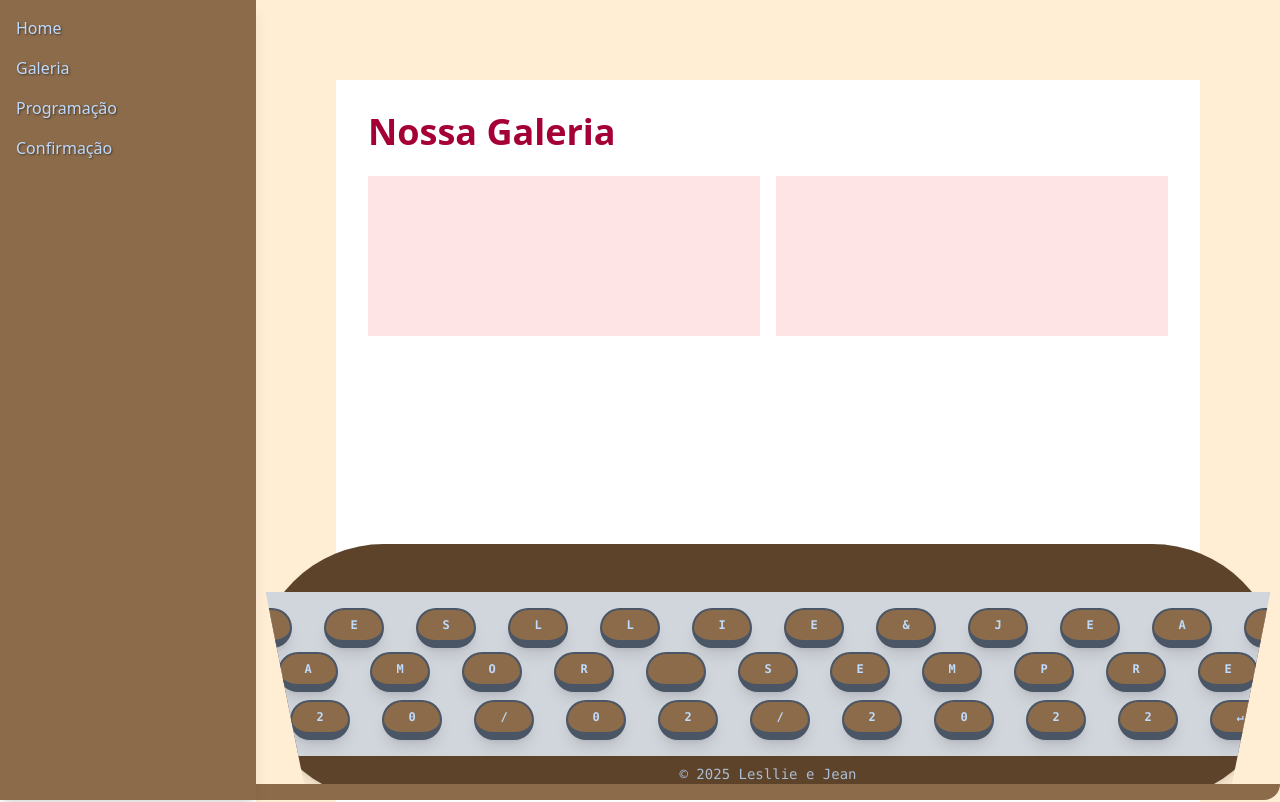
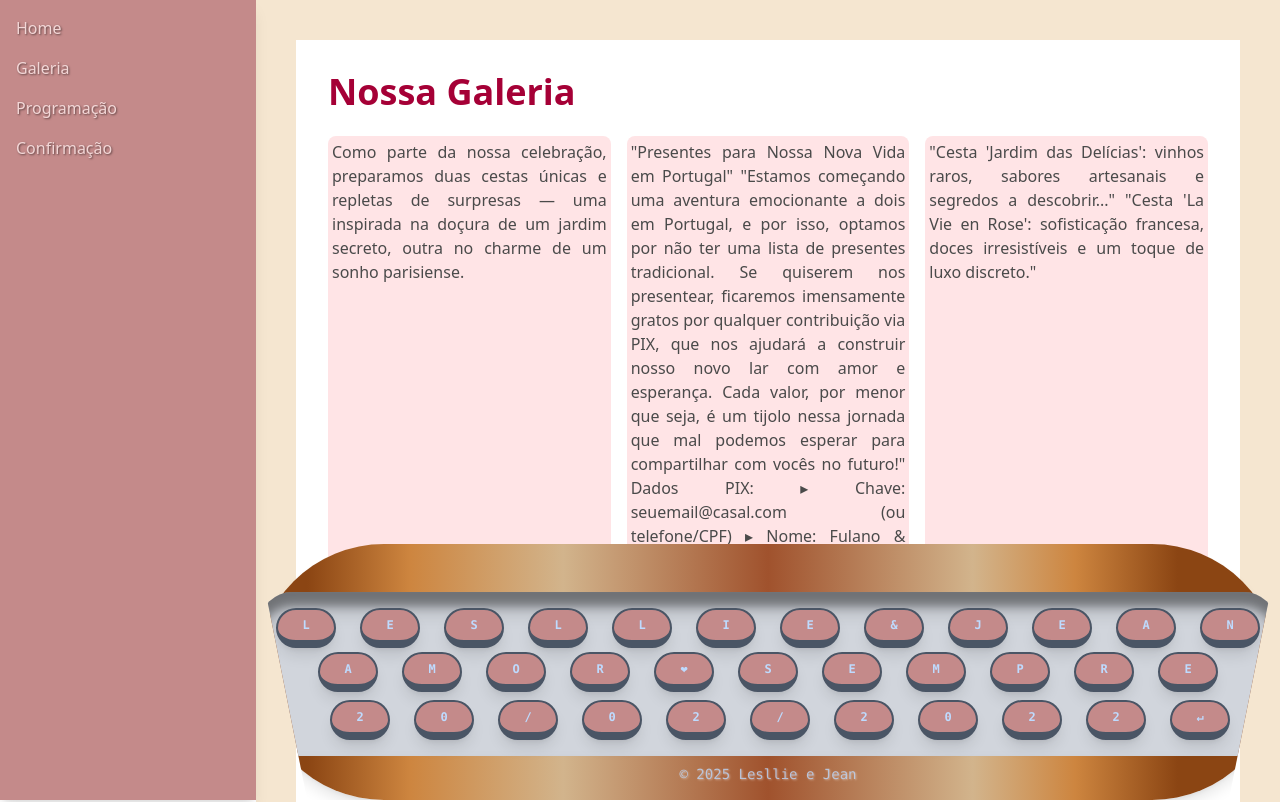
Before and after one commit to zitchu/despedida, a React (Vite) app: page /galeria in a window 1280 px wide. Shown: the top 802 px of the page. Built offline with nearby package versions, Linux system fonts and the light colour scheme.

Commit message:
animação teclado

```diff
--- a/src/App.css
+++ b/src/App.css
@@ -3,38 +3,79 @@
   width: 100%;
 }
 
-/* Cores principais */
-.marrom-escuro {
-  color: #5C4329;
+/* Paleta Principal - Verde & Pêssego */
+.verde-claro {
+  color: #B8E0C6;
 }
 
-.bg-marrom-escuro {
-  background-color: #5C4329;
+.bg-verde-claro {
+  background-color: #B8E0C6;
 }
 
-.marrom-medio {
-  color: #8B6B4A;
+.pessego {
+  color: #FFD8B8;
 }
 
-.bg-marrom-medio {
-  background-color: #8B6B4A;
+.bg-pessego {
+  background-color: #FFD8B8;
 }
 
-/* Azuis suaves */
-.azul-gelo {
-  color: #F5F9FC;
+.verde-musgo {
+  color: #8AAE92;
 }
 
-.bg-azul-gelo {
-  background-color: #F5F9FC;
+.bg-verde-musgo {
+  background-color: #8AAE92;
 }
 
-.azul-poado {
-  color: #E6F0F7;
+/* Paleta Secundária - Rosa & Rosado */
+.rosa-poeira {
+  color: #E8B5B5;
 }
 
-.bg-azul-poado {
-  background-color: #E6F0F7;
+.bg-rosa-poeira {
+  background-color: #E8B5B5;
+}
+
+.rosa-claro {
+  color: #FFE6E6;
+}
+
+.bg-rosa-claro {
+  background-color: #FFE6E6;
+}
+
+.vinho-suave {
+  color: #C48A8A;
+}
+
+.bg-vinho-suave {
+  background-color: #C48A8A;
+}
+
+/* Neutros & Bases */
+.bege-rosado {
+  color: #F3D7D7;
+}
+
+.bg-bege-rosado {
+  background-color: #F3D7D7;
+}
+
+.areia {
+  color: #F5E6D0;
+}
+
+.bg-areia {
+  background-color: #F5E6D0;
+}
+
+.branco-sujo {
+  color: #F8F4F0;
+}
+
+.bg-branco-sujo {
+  background-color: #F8F4F0;
 }
 
 /* Destaques */
@@ -46,17 +87,26 @@
   background-color: #D4AF37;
 }
 
-.rosa-poeira {
-  color: #E8C4C4;
+/* Textos */
+.texto-escuro {
+  color: #5A5A5A;
 }
 
-.bg-rosa-poeira {
-  background-color: #E8C4C4;
+.texto-cinza {
+  color: #4A4A4A;
 }
 
-/* Texturas e bordas */
+/* Bordas & Efeitos */
 .borda-dourada {
   border: 1px solid #D4AF37;
+}
+
+.borda-verde {
+  border: 1px solid #8AAE92;
+}
+
+.sombra-rosa {
+  box-shadow: 0 4px 8px rgba(232, 181, 181, 0.2);
 }
 
 .sombra-suave {
@@ -94,3 +144,68 @@
   from { width: 0 }
   to { width: 100% }
 }
+
+
+.inner-shadow-dark {
+  box-shadow: inset 0 14px 8px 0 rgba(0, 0, 0, 0.3),
+              inset 0 16px 20px 0 rgba(0, 0, 0, 0.25);
+}
+
+.inner-shadow-dark-sm {
+  box-shadow: 2px 4px 0 rgba(0, 0, 0, 0.2);
+}
+
+.bronze-button {
+  padding: 6px 16px;
+
+  color: #000;
+  background: linear-gradient(
+    90deg,
+    #8b4513 5%,
+    #cd853f 15%,
+    #d2b48c 30%,
+    #a0522d 50%,
+    #d2b48c 70%,
+    #cd853f 80%,
+    #8b4513 90%
+  );
+  text-shadow: 1px 1px 2px rgba(255, 255, 255, 0.5);
+  border-radius: 10px;
+  box-shadow: 0 2px 5px rgba(0, 0, 0, 0.3);
+  cursor: pointer;
+}
+
+.triangulo-abaulado {
+  position: relative;
+  width: 10%;
+  height: 10%;
+}
+
+.triangulo-abaulado::before {
+  content: "";
+  position: absolute;
+  width: 100%;
+  height: 100%;
+  background-color: #73864F; /* Cor do triângulo */
+  clip-path: polygon(50% 0%, 0% 100%, 100% 100%);
+  border-radius: 10px; /* Tenta arredondar, mas pode não ser perfeito */
+}
+
+@keyframes pingOnce {
+  0% {
+    transform: scale(0.5) translateY(10px);
+    opacity: 0;
+  }
+  20% {
+    transform: scale(1.05) translateY(0);
+    opacity: 1;
+  }
+  80% {
+    transform: scale(1) translateY(0);
+    opacity: 1;
+  }
+  100% {
+    transform: scale(0.9) translateY(-5px);
+    opacity: 0;
+  }
+}
--- a/src/App.jsx
+++ b/src/App.jsx
@@ -9,11 +9,11 @@ import "./App.css";
 
 function App() {
   return (
-    <div className="flex min-h-screen">
+    <div className="flex min-h-full">
       <Sidebar />
 
       <div className="flex-1 flex flex-col  md:ml-64">
-        <main className="flex-1 p-20 bg-orange-100">
+        <main className="flex-1 p-10 pb-20 bg-areia">
           <Routes>
             <Route path="/" element={<Home />} />
             <Route path="/galeria" element={<Galeria />} />
--- a/src/components/footer/Footer.jsx
+++ b/src/components/footer/Footer.jsx
@@ -1,4 +1,4 @@
-import React, { useEffect, useRef } from "react";
+import React, { useEffect, useRef, useState } from "react";
 import teclaSound from "../../assets/tecla.mp3";
 
 // Hook personalizado para o som
@@ -7,7 +7,7 @@ const useSound = (soundFile) => {
 
   useEffect(() => {
     audioRef.current = new Audio(soundFile);
-    audioRef.current.preload = 'auto';
+    audioRef.current.preload = "auto";
 
     return () => {
       if (audioRef.current) {
@@ -21,7 +21,9 @@ const useSound = (soundFile) => {
     if (audioRef.current) {
       audioRef.current.currentTime = 0;
       audioRef.current.volume = 0.3;
-      audioRef.current.play().catch(e => console.log("Erro ao reproduzir som:", e));
+      audioRef.current
+        .play()
+        .catch((e) => console.log("Erro ao reproduzir som:", e));
     }
   };
 
@@ -30,39 +32,79 @@ const useSound = (soundFile) => {
 
 const Footer = () => {
   const playSound = useSound(teclaSound);
+  const [activeKeys, setActiveKeys] = useState([]);
+  const timeoutRefs = useRef([]);
 
   const keyRows = [
     ["L", "E", "S", "L", "L", "I", "E", "&", "J", "E", "A", "N"],
-    ["A", "M", "O", "R", " ", "S", "E", "M", "P", "R", "E"],
+    ["A", "M", "O", "R", "❤︎", "S", "E", "M", "P", "R", "E"],
     ["2", "0", "/", "0", "2", "/", "2", "0", "2", "2", "↵"],
   ];
 
+  const handleKeyPress = (keyContent) => {
+    playSound();
+
+    const newKey = {
+      id: Date.now(),
+      content: keyContent,
+    };
+
+    setActiveKeys((prev) => [...prev, newKey]);
+
+    const timeoutId = setTimeout(() => {
+      setActiveKeys((prev) => prev.filter((k) => k.id !== newKey.id));
+    }, 2000);
+
+    timeoutRefs.current.push(timeoutId);
+  };
+
+  useEffect(() => {
+    return () => {
+      timeoutRefs.current.forEach(clearTimeout);
+    };
+  }, []);
+
   return (
     <footer className="fixed w-full bottom-0 left-0 md:pl-64">
-      {/* Corpo trapezoidal */}
-      <div className="bg-marrom-escuro text-blue-200 pt-12 pb-4 px-10 clip-trapezoid rounded-full shadow-lg flex justify-center items-center flex-col">
-        {/* Container dos botões (centralizado) */}
-        <div className="flex flex-col items-center justify-end p-4 px-6 gap-1 mb-2 bg-gray-300 rounded-4xl w-fit">
+      {/* Container para as teclas ativas (em linha) */}
+      <div className="absolute bottom-full left-1/2 transform -translate-x-1/2 -translate-y-4 mb-4 flex gap-3 justify-center">
+        {activeKeys.map((keyObj) => (
+          <div
+            key={keyObj.id}
+            className="text-4xl font-bold text-dourado bg-vinho-suave rounded-full w-16 h-16 flex items-center justify-center shadow-lg mx-auto"
+            style={{
+              animation: "pingOnce 2s cubic-bezier(0.4, 0, 0.2, 1) forwards",
+            }}
+          >
+            {keyObj.content}
+          </div>
+        ))}
+      </div>
+
+      {/* Restante do seu footer... */}
+      <div className="bronze-button inner-shadow-dark-sm text-blue-200 pt-12 pb-4 px-10 clip-trapezoid rounded-full shadow-lg flex justify-center items-center flex-col">
+        {/* Container dos botões */}
+        <div className="flex flex-col items-center justify-end md:p-4 px-6 md:gap-1 mb-2 bg-gray-300 inner-shadow-dark rounded-4xl w-fit">
           {keyRows.map((row, rowIndex) => (
             <div
               key={rowIndex}
-              className="flex justify-center gap-8 w-full"
+              className="flex justify-center gap-1 md:gap-2 xl:gap-6 2xl:gap-8 w-full"
               style={{
-                marginLeft: rowIndex === 2 ? "1.5rem" : "0"
+                marginLeft: rowIndex === 2 ? "1.5rem" : "0",
               }}
             >
               {row.map((keyContent, keyIndex) => (
                 <button
                   key={`${rowIndex}-${keyIndex}`}
                   className={`
-                    w-15 h-10 bg-marrom-medio rounded-full border-2 border-gray-600 border-b-8
-                    flex items-center justify-center text-xs font-mono shadow-lg font-extrabold
-                    hover:bg-yellow-500 hover:text-gray-900 transition-all duration-200
+                    w-6 md:w-15 h-8 md:h-10 bg-vinho-suave rounded-full border-2 border-gray-600 border-b-8
+                    flex items-center justify-center text-xs font-mono shadow-lg inner-shadow-dark-sm font-extrabold
+                    hover:bg-[#FFD8B8] hover:text-gray-900 transition-all duration-200
                     active:border-b-2 active:translate-y-1
                     ${rowIndex === 2 ? "mt-1" : ""}
                   `}
                   aria-label={`Tecla ${keyContent}`}
-                  onClick={playSound}
+                  onClick={() => handleKeyPress(keyContent)}
                 >
                   {keyContent}
                 </button>
@@ -71,16 +113,12 @@ const Footer = () => {
           ))}
         </div>
 
-        {/* Texto do footer */}
         <div className="text-center max-w-4xl mx-auto">
           <p className="font-mono text-sm opacity-80">
             © {new Date().getFullYear()} Lesllie e Jean
           </p>
         </div>
       </div>
-
-      {/* Detalhe abaulado */}
-      <div className="fixed bottom-0 w-full h-4 bg-marrom-medio rounded-b-full left-0 md:pl-64"></div>
     </footer>
   );
 };
--- a/src/components/sidebar/Sidebar.jsx
+++ b/src/components/sidebar/Sidebar.jsx
@@ -14,14 +14,14 @@ const Sidebar = () => {
       {/* Botão de toggle - visível apenas em mobile */}
       <button
         onClick={toggleSidebar}
-        className="md:hidden fixed top-4 left-4 z-20 p-2 bg-marrom-escuro text-blue-200 rounded"
+        className="md:hidden fixed top-4 left-4 z-20 p-2 bg-vinho-suave texto-escuro rounded"
       >
         {isOpen ? <X size={24} /> : <Menu size={24} />}
       </button>
 
       {/* Sidebar */}
       <div
-        className={`w-64 bg-marrom-medio h-full text-blue-200 fixed left-0 top-0 p-4 z-10 shadow-lg transition-transform duration-300 ease-in-out shadow-bar ${
+        className={`w-64 bg-vinho-suave h-full bege-rosado fixed left-0 top-0 p-4 z-10 shadow-lg transition-transform duration-300 ease-in-out shadow-bar ${
           isOpen ? "translate-x-0" : "-translate-x-full md:translate-x-0"
         }`}
       >
@@ -30,7 +30,7 @@ const Sidebar = () => {
             <li>
               <Link
                 to="/"
-                className="hover:text-blue-800 font-medium block"
+                className="hover:text-pink-800 font-medium block"
                 onClick={() => setIsOpen(false)}
               >
                 Home
@@ -39,7 +39,7 @@ const Sidebar = () => {
             <li>
               <Link
                 to="/galeria"
-                className="hover:text-blue-800 font-medium block"
+                className="hover:text-pink-800 font-medium block"
                 onClick={() => setIsOpen(false)}
               >
                 Galeria
@@ -48,7 +48,7 @@ const Sidebar = () => {
             <li>
               <Link
                 to="/agenda"
-                className="hover:text-blue-800 font-medium block"
+                className="hover:text-pink-800 font-medium block"
                 onClick={() => setIsOpen(false)}
               >
                 Programação
@@ -57,7 +57,7 @@ const Sidebar = () => {
             <li>
               <Link
                 to="/confirmacao"
-                className="hover:text-blue-800 font-medium block"
+                className="hover:text-pink-800 font-medium block"
                 onClick={() => setIsOpen(false)}
               >
                 Confirmação
--- a/src/pages/Agenda.jsx
+++ b/src/pages/Agenda.jsx
@@ -5,8 +5,8 @@ const Agenda = () => {
     <div className="min-h-screen p-8 bg-white">
       <h1 className="text-2xl md:text-4xl font-bold text-rose-800 mb-6">Programação</h1>
       <div className="space-y-4 text-rose-600">
-        <p>Cerimônia: 15h</p>
-        <p>Recepção: 18h</p>
+        <p>Salão aberto: 12h</p>
+        <p>Almoço servido: 14h</p>
       </div>
     </div>
   );
--- a/src/pages/Galeria.jsx
+++ b/src/pages/Galeria.jsx
@@ -3,11 +3,33 @@ import React from "react";
 const Galeria = () => {
   return (
     <div className="min-h-screen p-8 bg-white">
-      <h1 className="text-2xl md:text-4xl font-bold text-rose-800 mb-6">Nossa Galeria</h1>
-      <div className="grid grid-cols-2 gap-4">
+      <h1 className="text-2xl md:text-4xl font-bold text-rose-800 mb-6">
+        Nossa Galeria
+      </h1>
+      <div className="flex flex-col md:flex-row gap-4">
         {/* Espaço para as fotos */}
-        <div className="bg-rose-100 h-40"></div>
-        <div className="bg-rose-100 h-40"></div>
+        <div className="bg-rose-100 texto-cinza bg-bege-rosado rounded-lg p-1 text-justify basis-1/2">
+          Como parte da nossa celebração, preparamos duas cestas únicas e
+          repletas de surpresas — uma inspirada na doçura de um jardim secreto,
+          outra no charme de um sonho parisiense.
+        </div>
+        <div className="bg-rose-100 texto-cinza bg-bege-rosado rounded-lg p-1 text-justify basis-1/2">
+          "Presentes para Nossa Nova Vida em Portugal" "Estamos começando uma
+          aventura emocionante a dois em Portugal, e por isso, optamos por não
+          ter uma lista de presentes tradicional. Se quiserem nos presentear,
+          ficaremos imensamente gratos por qualquer contribuição via PIX, que
+          nos ajudará a construir nosso novo lar com amor e esperança. Cada
+          valor, por menor que seja, é um tijolo nessa jornada que mal podemos
+          esperar para compartilhar com vocês no futuro!" Dados PIX: ▸ Chave:
+          seuemail@casal.com (ou telefone/CPF) ▸ Nome: Fulano & Ciclano "Com
+          carinho, nosso muito obrigado por fazerem parte deste capítulo tão
+          especial das nossas vidas!"
+        </div>
+        <div className="bg-rose-100 texto-cinza bg-bege-rosado rounded-lg p-1 text-justify basis-1/2">
+          "Cesta 'Jardim das Delícias': vinhos raros, sabores artesanais e
+          segredos a descobrir..." "Cesta 'La Vie en Rose': sofisticação
+          francesa, doces irresistíveis e um toque de luxo discreto."
+        </div>
       </div>
     </div>
   );
```
Also changed, not shown: src/components/fotos/nos6.png (added).
